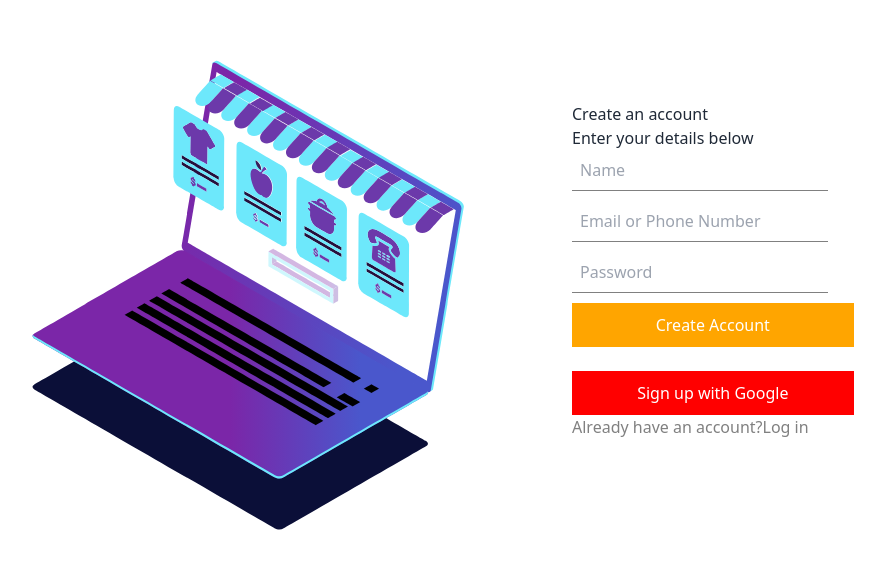
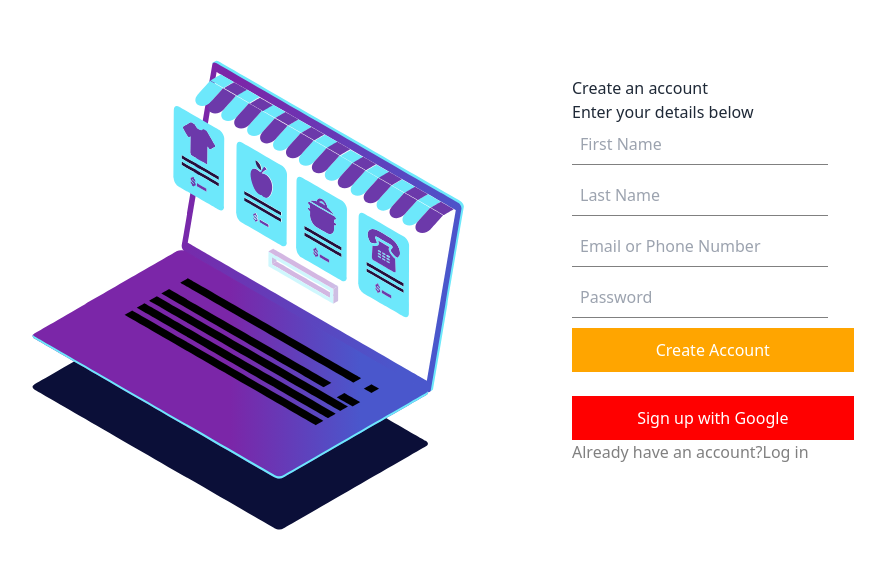
Before and after one commit to mohamedMN/E_Commerce_Customer, a React (Vite) app: page /register in a window 1280 px wide. Shown: the part 130-698 px from the top of the page, without its empty margins (68-953 px from the left). Built offline with nearby package versions, Linux system fonts and the light colour scheme; the HTML template or start-up script is replaced by a standard one.

Commit message:
add last name input in register page

```diff
--- a/src/components/Navbar.tsx
+++ b/src/components/Navbar.tsx
@@ -4,8 +4,15 @@ import { Link } from "react-router-dom"; // Assuming you're using React Router
 
 const Navbar: React.FC = () => {
   return (
-    <nav>
-      <div className="navbar-container">
+    <nav style={{ backgroundColor: "black", padding: "10px 0" }}>
+      <div
+        className="navbar-container"
+        style={{
+          display: "flex",
+          justifyContent: "space-around",
+          color: "white",
+        }}
+      >
         <Link to="/">Home</Link>
         <Link to="/about">About</Link>
         <Link to="/contact">Contact</Link>
--- a/src/pages/AddCustomer.tsx
+++ b/src/pages/AddCustomer.tsx
@@ -55,7 +55,19 @@ const AddCustomer: React.FC = () => {
           <div style={{ marginBottom: "10px" }}>
             <input
               type="text"
-              placeholder="Name"
+              placeholder="First Name"
+              style={{
+                width: "40%",
+                padding: "8px",
+                border: "none",
+                borderBottom: "1px solid grey", // Grey line under the input
+              }}
+            />
+          </div>
+          <div style={{ marginBottom: "10px" }}>
+            <input
+              type="text"
+              placeholder="Last Name"
               style={{
                 width: "40%",
                 padding: "8px",
```
